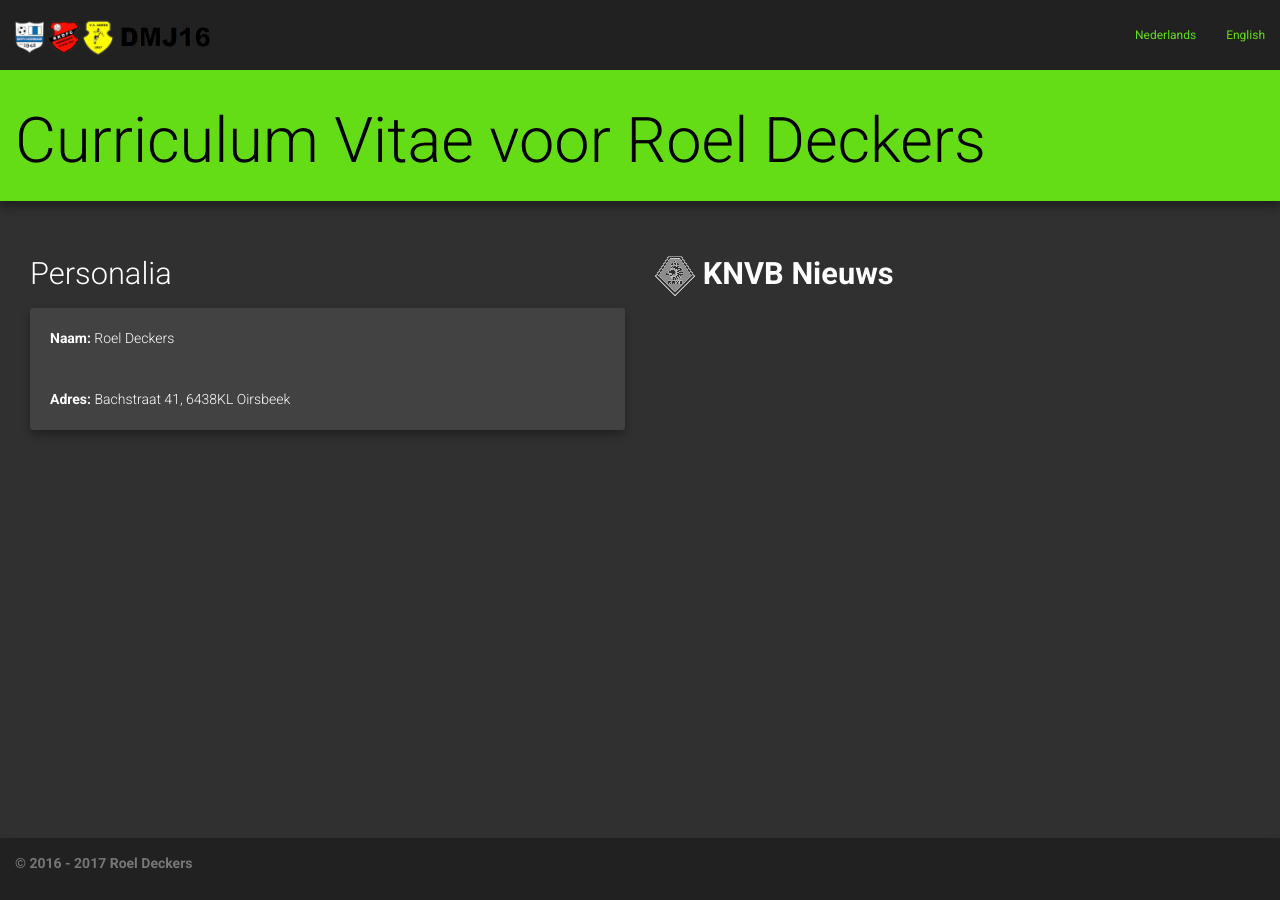
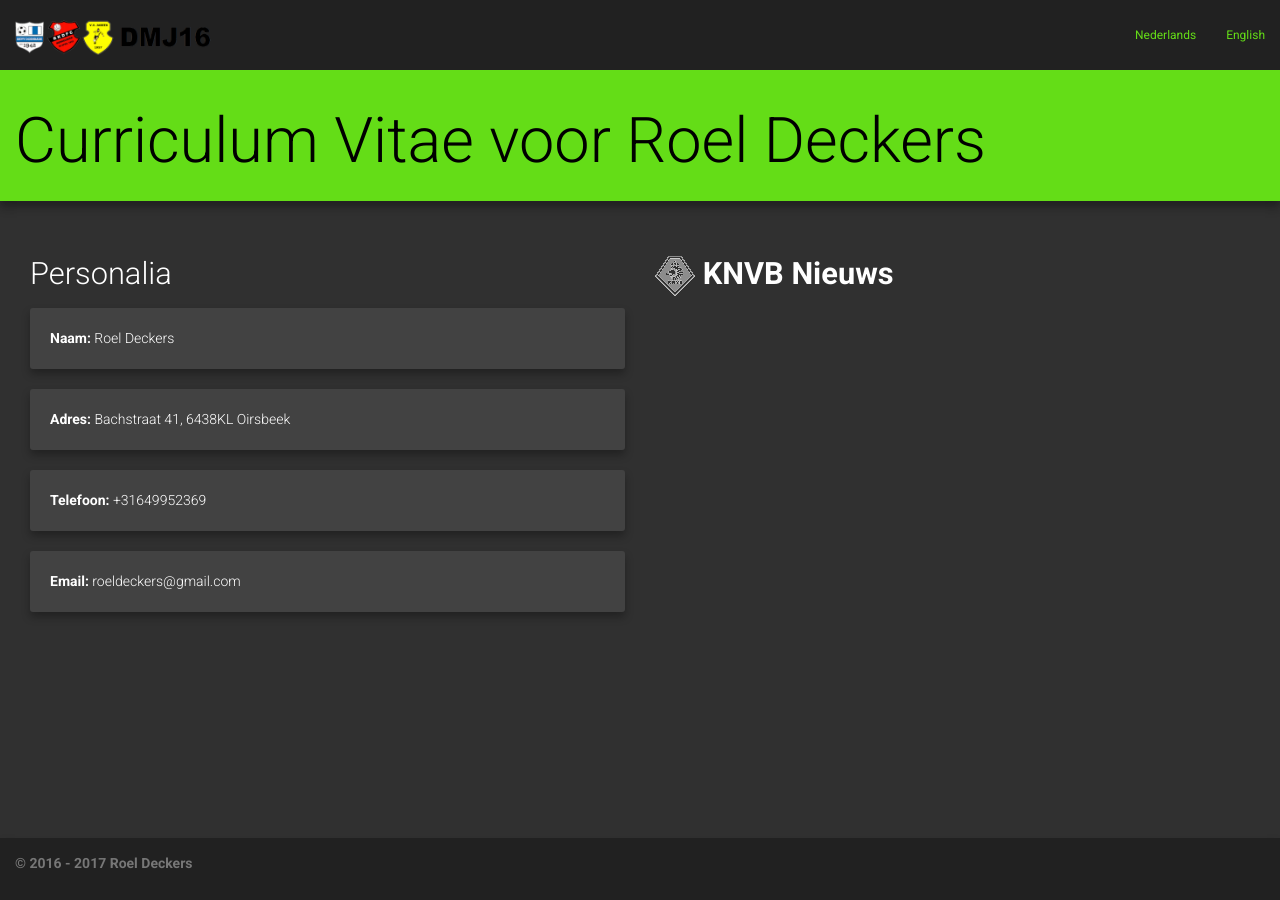
Before and after one commit to RoelD/CurriculumVitae, a Jekyll site: the page built from index.html, in a window 1280 px wide. Built offline with Jekyll 4.4.1, drawn with Linux system fonts in a browser that asks for light colours; nearby versions of some CDN libraries.

Commit message:
Update Personalia

```diff
--- a/index.html
+++ b/index.html
@@ -15,8 +15,20 @@ layout: default
     <div class="card-content-1">
       <b>Naam:</b> Roel Deckers
     </div>
+  </div>
+  <div class="card">
     <div class="card-content-1">
       <b>Adres:</b> Bachstraat 41, 6438KL Oirsbeek
+    </div>
+  </div>
+  <div class="card">
+    <div class="card-content-1">
+      <b>Telefoon:</b> +31649952369
+    </div>
+  </div>
+  <div class="card">
+    <div class="card-content-1">
+      <b>Email:</b> roeldeckers@gmail.com
     </div>
   </div>
 </div>
```
